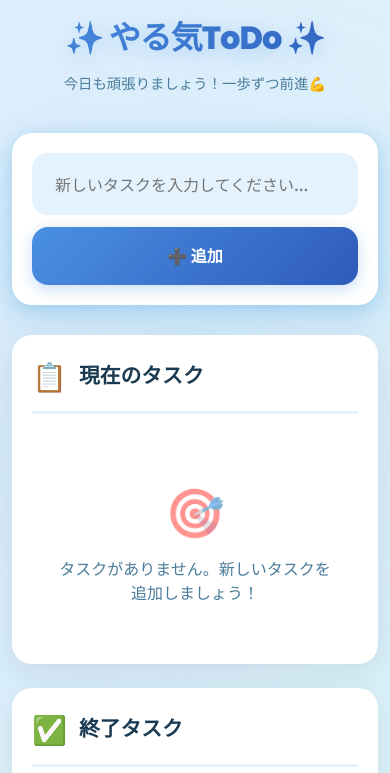
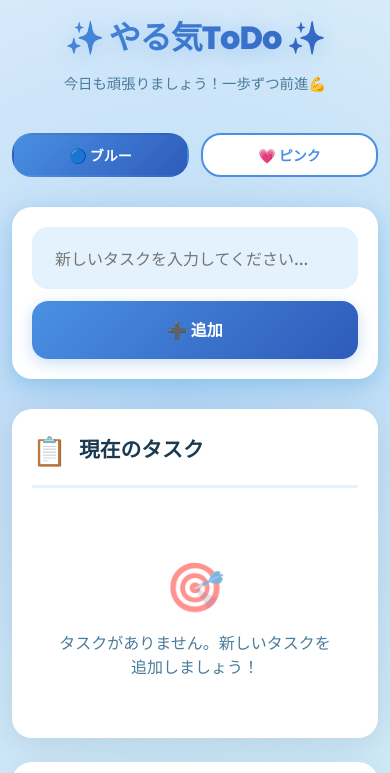
Before and after one commit to takeshikagitani-netizen/todo-app, a plain HTML site: page index.html in a window 390 px wide. Shown: the top 773 px of the page. Drawn offline with Linux system fonts and the light colour scheme.

Commit message:
Update index.html

```diff
--- a/index.html
+++ b/index.html
@@ -12,7 +12,7 @@
             box-sizing: border-box;
         }
 
-        :root {
+        :root[data-theme="blue"] {
             --primary: #4A90E2;
             --secondary: #50C9CE;
             --accent: #2E5BBA;
@@ -21,8 +21,21 @@
             --bg-gradient-2: #E0F7FA;
             --text-dark: #1A3A52;
             --text-light: #4A7C9B;
-            --shadow-blue: rgba(74, 144, 226, 0.3);
-            --shadow-cyan: rgba(80, 201, 206, 0.2);
+            --shadow-color: rgba(74, 144, 226, 0.3);
+            --shadow-color-2: rgba(80, 201, 206, 0.2);
+        }
+
+        :root[data-theme="pink"] {
+            --primary: #FF6B9D;
+            --secondary: #FFAB91;
+            --accent: #D84797;
+            --success: #FF8A80;
+            --bg-gradient-1: #FFF0F3;
+            --bg-gradient-2: #FFE8E0;
+            --text-dark: #4A1942;
+            --text-light: #9B5D7C;
+            --shadow-color: rgba(255, 107, 157, 0.3);
+            --shadow-color-2: rgba(255, 171, 145, 0.2);
         }
 
         body {
@@ -33,6 +46,7 @@
             color: var(--text-dark);
             position: relative;
             overflow-x: hidden;
+            transition: background 0.5s ease;
         }
 
         body::before {
@@ -42,10 +56,11 @@
             right: -50%;
             width: 200%;
             height: 200%;
-            background: radial-gradient(circle, rgba(74, 144, 226, 0.1) 0%, transparent 70%);
+            background: radial-gradient(circle, var(--shadow-color) 0%, transparent 70%);
             animation: float 20s ease-in-out infinite;
             pointer-events: none;
             z-index: 0;
+            transition: background 0.5s ease;
         }
 
         @keyframes float {
@@ -87,22 +102,57 @@
             background-clip: text;
             margin-bottom: 10px;
             letter-spacing: -1px;
-            text-shadow: 0 4px 20px var(--shadow-blue);
+            text-shadow: 0 4px 20px var(--shadow-color);
+            transition: all 0.5s ease;
         }
 
         .subtitle {
             font-size: clamp(0.9rem, 2vw, 1.1rem);
             color: var(--text-light);
             font-weight: 500;
+            transition: color 0.5s ease;
+        }
+
+        .theme-switch {
+            display: flex;
+            justify-content: center;
+            gap: 12px;
+            margin-bottom: 30px;
+            animation: fadeInUp 0.6s ease-out 0.1s both;
+        }
+
+        .theme-btn {
+            padding: 10px 24px;
+            border: 2px solid var(--primary);
+            border-radius: 20px;
+            background: white;
+            color: var(--primary);
+            font-size: 14px;
+            font-weight: 600;
+            cursor: pointer;
+            transition: all 0.3s ease;
+            font-family: 'Noto Sans JP', sans-serif;
+        }
+
+        .theme-btn:hover {
+            transform: translateY(-2px);
+            box-shadow: 0 4px 12px var(--shadow-color);
+        }
+
+        .theme-btn.active {
+            background: linear-gradient(135deg, var(--primary) 0%, var(--accent) 100%);
+            color: white;
+            border-color: transparent;
         }
 
         .input-section {
             background: white;
             border-radius: 24px;
             padding: 24px;
-            box-shadow: 0 8px 30px var(--shadow-blue), 0 4px 15px var(--shadow-cyan);
+            box-shadow: 0 8px 30px var(--shadow-color), 0 4px 15px var(--shadow-color-2);
             margin-bottom: 30px;
             animation: fadeInUp 0.6s ease-out 0.2s both;
+            transition: box-shadow 0.5s ease;
         }
 
         @keyframes fadeInUp {
@@ -139,7 +189,7 @@
             outline: none;
             border-color: var(--primary);
             background: white;
-            box-shadow: 0 4px 20px var(--shadow-blue);
+            box-shadow: 0 4px 20px var(--shadow-color);
             transform: translateY(-2px);
         }
 
@@ -154,12 +204,12 @@
             font-family: 'Poppins', sans-serif;
             cursor: pointer;
             transition: all 0.3s ease;
-            box-shadow: 0 4px 15px var(--shadow-blue);
+            box-shadow: 0 4px 15px var(--shadow-color);
         }
 
         .add-btn:hover {
             transform: translateY(-3px);
-            box-shadow: 0 6px 25px var(--shadow-blue);
+            box-shadow: 0 6px 25px var(--shadow-color);
         }
 
         .add-btn:active {
@@ -182,6 +232,7 @@
             margin-bottom: 20px;
             padding-bottom: 16px;
             border-bottom: 3px solid var(--bg-gradient-1);
+            transition: border-color 0.5s ease;
         }
 
         .section-icon {
@@ -193,6 +244,7 @@
             font-size: clamp(1.3rem, 3vw, 1.8rem);
             font-weight: 700;
             color: var(--text-dark);
+            transition: color 0.5s ease;
         }
 
         .todo-item, .completed-item {
@@ -222,11 +274,11 @@
         .todo-item:hover {
             transform: translateX(5px);
             border-color: var(--primary);
-            box-shadow: 0 4px 20px var(--shadow-blue);
+            box-shadow: 0 4px 20px var(--shadow-color);
         }
 
         .completed-item {
-            background: linear-gradient(135deg, rgba(0, 184, 169, 0.1) 0%, rgba(46, 91, 186, 0.1) 100%);
+            background: linear-gradient(135deg, rgba(0, 184, 169, 0.1) 0%, rgba(132, 94, 194, 0.1) 100%);
             opacity: 0.9;
         }
 
@@ -268,6 +320,7 @@
             font-size: 16px;
             font-weight: 500;
             color: var(--text-dark);
+            transition: color 0.5s ease;
         }
 
         .completed-item .task-text {
@@ -281,6 +334,7 @@
             flex-wrap: wrap;
             font-size: 12px;
             color: var(--text-light);
+            transition: color 0.5s ease;
         }
 
         .date-badge {
@@ -296,6 +350,7 @@
             background: linear-gradient(135deg, var(--success) 0%, var(--accent) 100%);
             color: white;
             font-weight: 600;
+            transition: background 0.5s ease;
         }
 
         .empty-state {
@@ -303,6 +358,7 @@
             padding: 40px 20px;
             color: var(--text-light);
             font-size: 16px;
+            transition: color 0.5s ease;
         }
 
         .empty-state-icon {
@@ -318,7 +374,7 @@
 
         .drag-over {
             border-color: var(--accent) !important;
-            background: rgba(46, 91, 186, 0.1);
+            background: rgba(132, 94, 194, 0.1);
         }
 
         .edit-btn, .delete-btn {
@@ -353,7 +409,7 @@
 
         .edit-input:focus {
             outline: none;
-            box-shadow: 0 2px 10px var(--shadow-blue);
+            box-shadow: 0 2px 10px var(--shadow-color);
         }
 
         .edit-actions {
@@ -446,6 +502,15 @@
             .drag-handle {
                 font-size: 18px;
             }
+
+            .theme-switch {
+                flex-wrap: wrap;
+            }
+
+            .theme-btn {
+                flex: 1;
+                min-width: 120px;
+            }
         }
 
         .pulse {
@@ -464,6 +529,11 @@
             <h1>✨ やる気ToDo ✨</h1>
             <p class="subtitle">今日も頑張りましょう！一歩ずつ前進💪</p>
         </header>
+
+        <div class="theme-switch">
+            <button class="theme-btn active" data-theme="blue">🔵 ブルー</button>
+            <button class="theme-btn" data-theme="pink">💗 ピンク</button>
+        </div>
 
         <div class="input-section">
             <div class="input-wrapper">
@@ -506,11 +576,13 @@
         let draggedIndex = null;
         let isCompleted = false;
         let editingId = null;
+        let currentTheme = 'blue';
 
-        // ページ読み込み時にデータを復元
+        // ページ読み込み時にデータとテーマを復元
         window.addEventListener('DOMContentLoaded', () => {
             const savedTodos = localStorage.getItem('todos');
             const savedCompleted = localStorage.getItem('completedTodos');
+            const savedTheme = localStorage.getItem('theme') || 'blue';
 
             if (savedTodos) {
                 todos = JSON.parse(savedTodos);
@@ -519,7 +591,16 @@
                 completedTodos = JSON.parse(savedCompleted);
             }
 
+            setTheme(savedTheme);
             render();
+
+            // テーマ切り替えボタンのイベント
+            document.querySelectorAll('.theme-btn').forEach(btn => {
+                btn.addEventListener('click', () => {
+                    const theme = btn.dataset.theme;
+                    setTheme(theme);
+                });
+            });
 
             // イベント委譲で編集・削除・移動ボタンを処理
             document.addEventListener('click', (e) => {
@@ -541,6 +622,21 @@
                 }
             });
         });
+
+        function setTheme(theme) {
+            currentTheme = theme;
+            document.documentElement.setAttribute('data-theme', theme);
+            localStorage.setItem('theme', theme);
+
+            // ボタンのアクティブ状態を更新
+            document.querySelectorAll('.theme-btn').forEach(btn => {
+                if (btn.dataset.theme === theme) {
+                    btn.classList.add('active');
+                } else {
+                    btn.classList.remove('active');
+                }
+            });
+        }
 
         // データを保存
         function saveData() {
```
